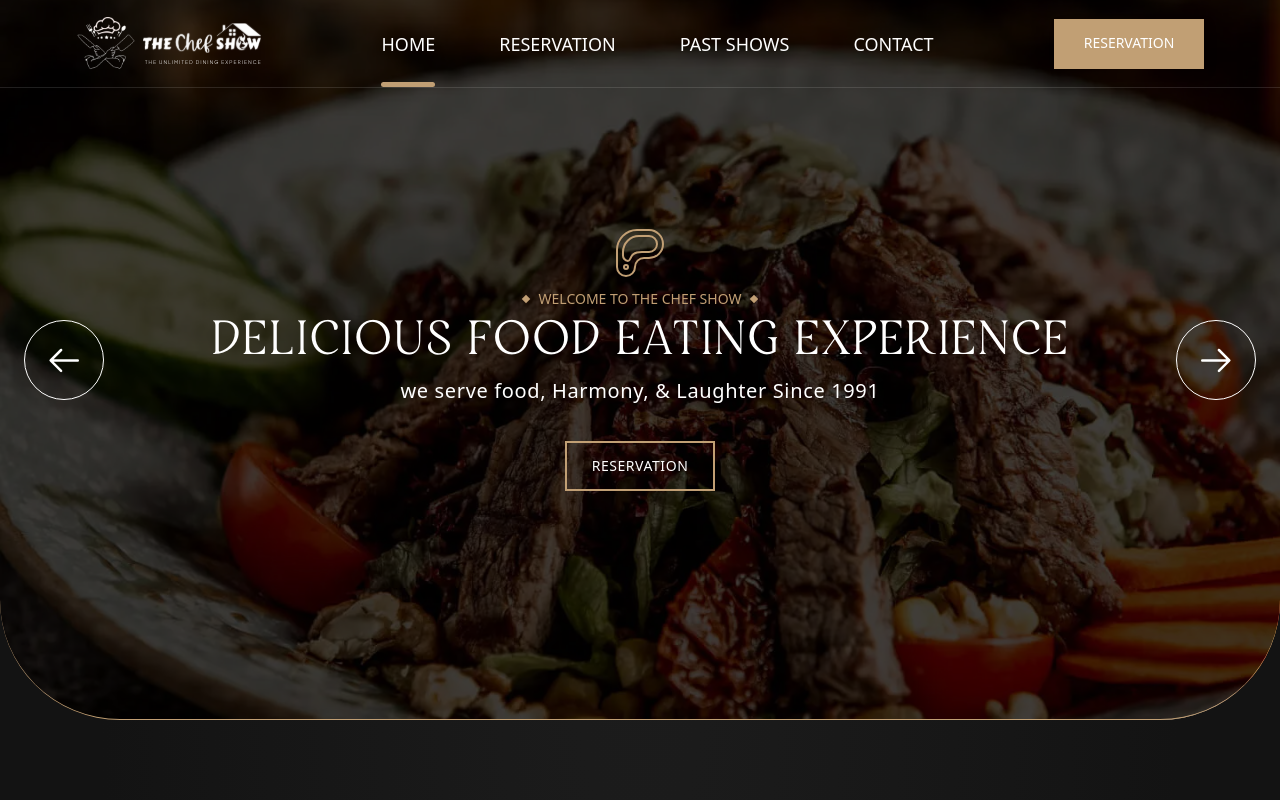
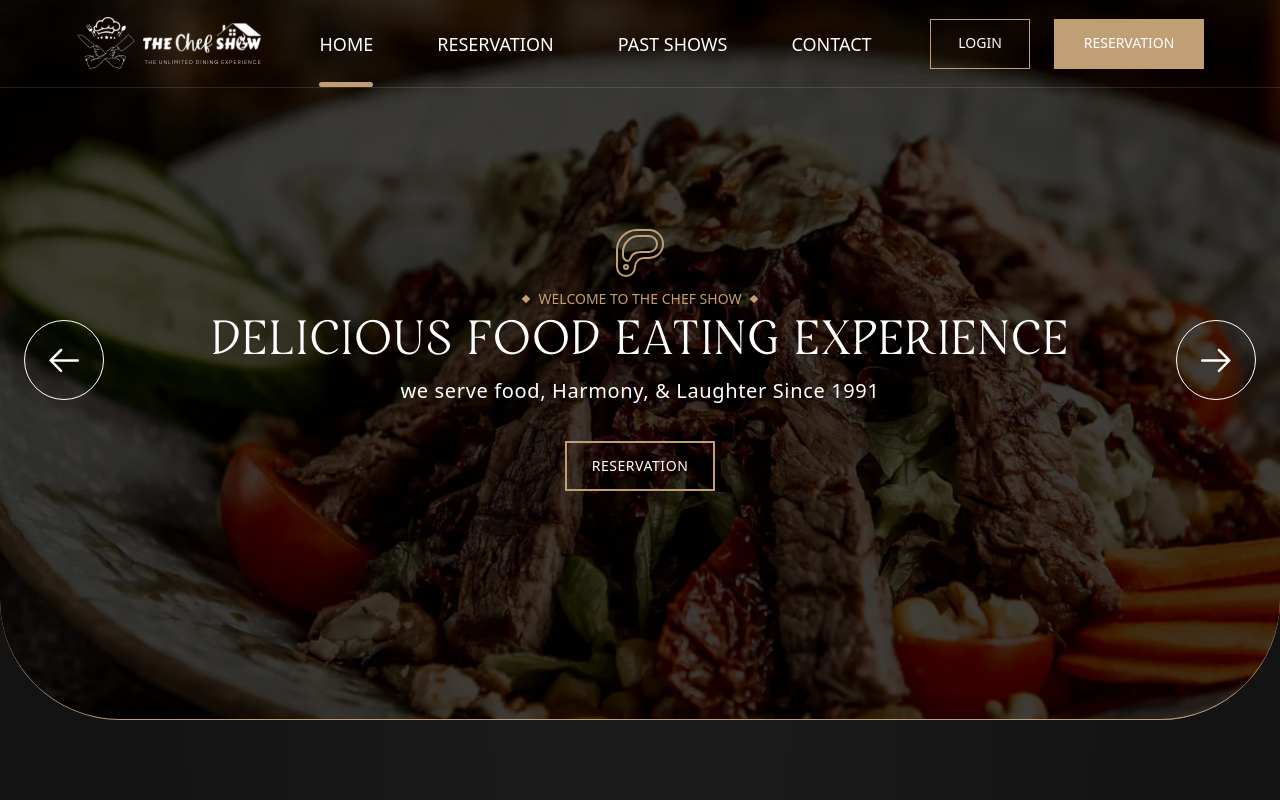
Before and after one commit to Safeya-Yasien/the-chef-show, a React (Vite) app: page / in a window 1280 px wide. Shown: the top 800 px of the page. Built offline with nearby package versions, Linux system fonts and the light colour scheme.

Commit message:
update Navbar.tsx and SheetMenu.tsx

```diff
--- a/src/components/shared/navbar/Navbar.tsx
+++ b/src/components/shared/navbar/Navbar.tsx
@@ -102,7 +102,7 @@ export function Navbar() {
             id="navbar-sticky"
           >
             {/* links */}
-            <ul className="flex bg-transparent xl:relative gap-[64px] items-center w-auto h-full">
+            <ul className="flex bg-transparent xl:relative gap-[64px] lg:gap-[30px] xl:gap-[64px] items-center w-auto h-full">
               {navLinks.map((link) => (
                 <li key={link.to} className="w-auto h-full">
                   <NavLink to={link.to} closeMenu={closeMenu}>
@@ -112,13 +112,25 @@ export function Navbar() {
               ))}
             </ul>
           </div>
+
+          <div className="flex items-center gap-6">
+            <Link
+              to="/login"
+              className="uppercase text-white border border-[#C19F74] w-[100px] h-[50px] shadow-[4px_4px_10px_0px_#00000014] text-sm font-medium leading-[0.04em]  items-center justify-center hover:bg-[#A88A62] transition-colors hidden lg:flex"
+              aria-label="Go to the reservation page"
+            >
+              login
+            </Link>
+
             <Link
               to="/reservation"
-            className="text-white bg-[#C19F74] w-[150px] h-[50px] shadow-[4px_4px_10px_0px_#00000014] text-sm font-medium leading-[0.04em]  items-center justify-center hover:bg-[#A88A62] transition-colors hidden lg:flex"
+              className="uppercase text-white bg-[#C19F74] w-[150px] h-[50px] shadow-[4px_4px_10px_0px_#00000014] text-sm font-medium leading-[0.04em]  items-center justify-center hover:bg-[#A88A62] transition-colors hidden lg:flex"
               aria-label="Go to the reservation page"
             >
               RESERVATION
             </Link>
+          </div>
+
           <div className="flex items-center h-full lg:hidden ">
             {/* Mobile Menu Button (Opens Drawer) */}
             <SheetMenu navLinks={navLinks} />
--- a/src/components/shared/navbar/SheetMenu.tsx
+++ b/src/components/shared/navbar/SheetMenu.tsx
@@ -43,6 +43,17 @@ const SheetMenu = ({ navLinks }: { navLinks: INavLinkProps[] }) => {
               </SheetClose>
             );
           })}
+          <div className="mt-8">
+            <SheetClose asChild>
+              <Link
+                to="/login"
+                className="uppercase text-white border border-[#C19F74] w-full h-[50px] shadow-md text-center text-sm font-medium leading-[0.04em] flex items-center justify-center hover:bg-[#A88A62] transition-colors"
+                aria-label="Go to the login page"
+              >
+                Login
+              </Link>
+            </SheetClose>
+          </div>
         </nav>
         <SheetFooter>
           <SheetClose asChild className=""></SheetClose>
```
Lines whose indentation alone changed are shown as unchanged.
